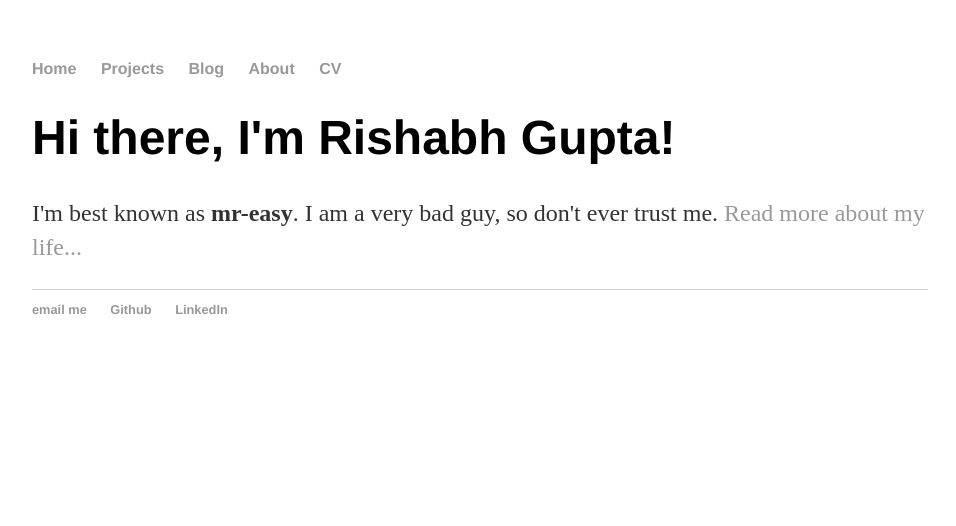
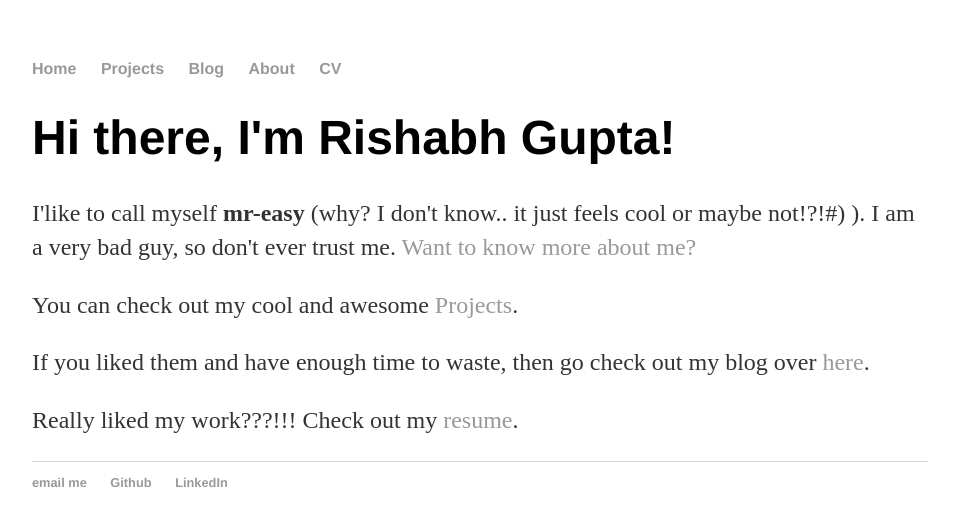
Before and after one commit to mr-easy/mreasy.github.io, a Jekyll site: the page built from index.html, in a window 1280 px wide. Shown: the top 526 px of the page, without its empty margins (160-1116 px from the left). Built offline with Jekyll 4.4.1, drawn with Linux system fonts in a browser that asks for light colours.

Commit message:
Update index.html

```diff
--- a/index.html
+++ b/index.html
@@ -4,5 +4,8 @@ title: Rishabh Gupta
 ---
 <div class="blurb">
 	<h1>Hi there, I'm Rishabh Gupta!</h1>
-	<p>I'm best known as <b>mr-easy</b>. I am a very bad guy, so don't ever trust me. <a href="/about">Read more about my life...</a></p>
+	<p>I'like to call myself <b>mr-easy</b> (why? I don't know.. it just feels cool or maybe not!?!#) ). I am a very bad guy, so don't ever trust me. <a href="/about">Want to know more about me?</a></p>
+	<p>You can check out my cool and awesome <a href="/projects">Projects</a>.</p>
+	<p>If you liked them and have enough time to waste, then go check out my blog over <a href="/bog">here</a>.</p>
+	<p>Really liked my work???!!! Check out my <a href="/cv">resume</a>.</p>
 </div><!-- /.blurb -->
```
